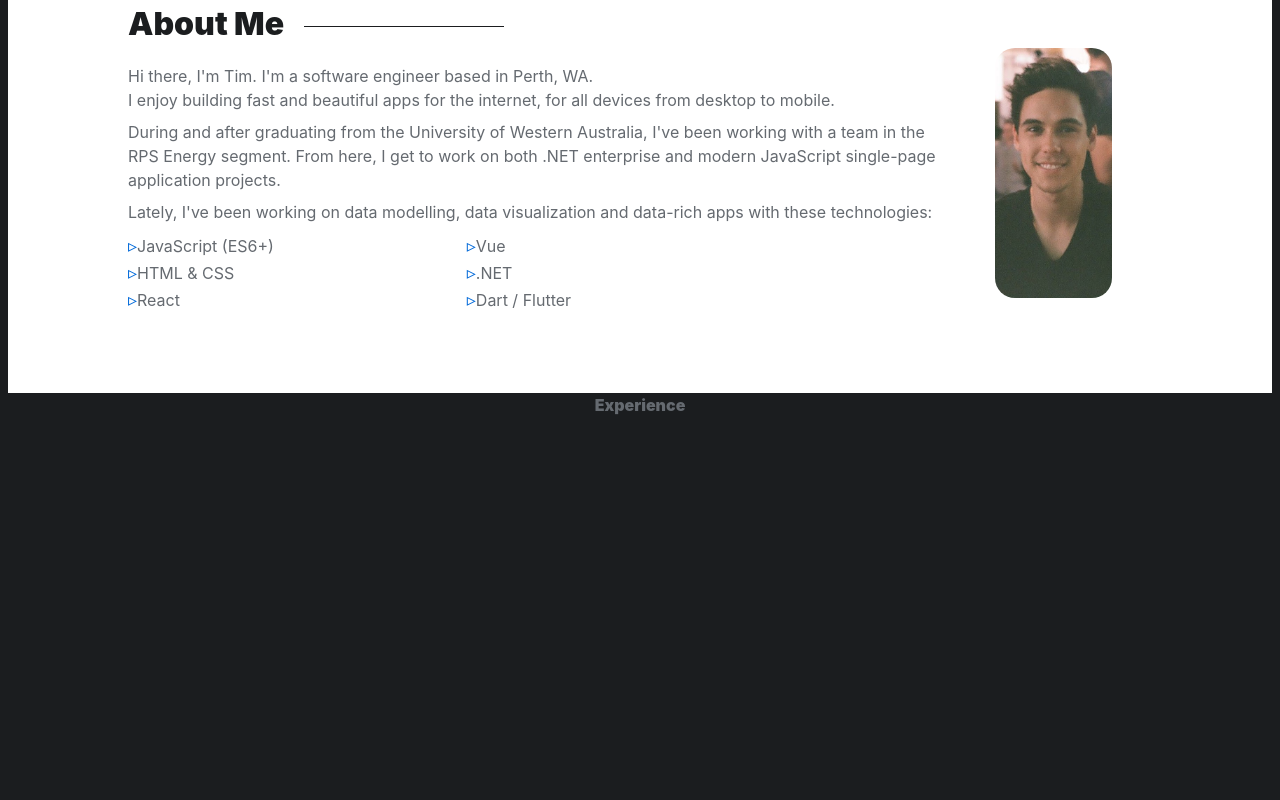
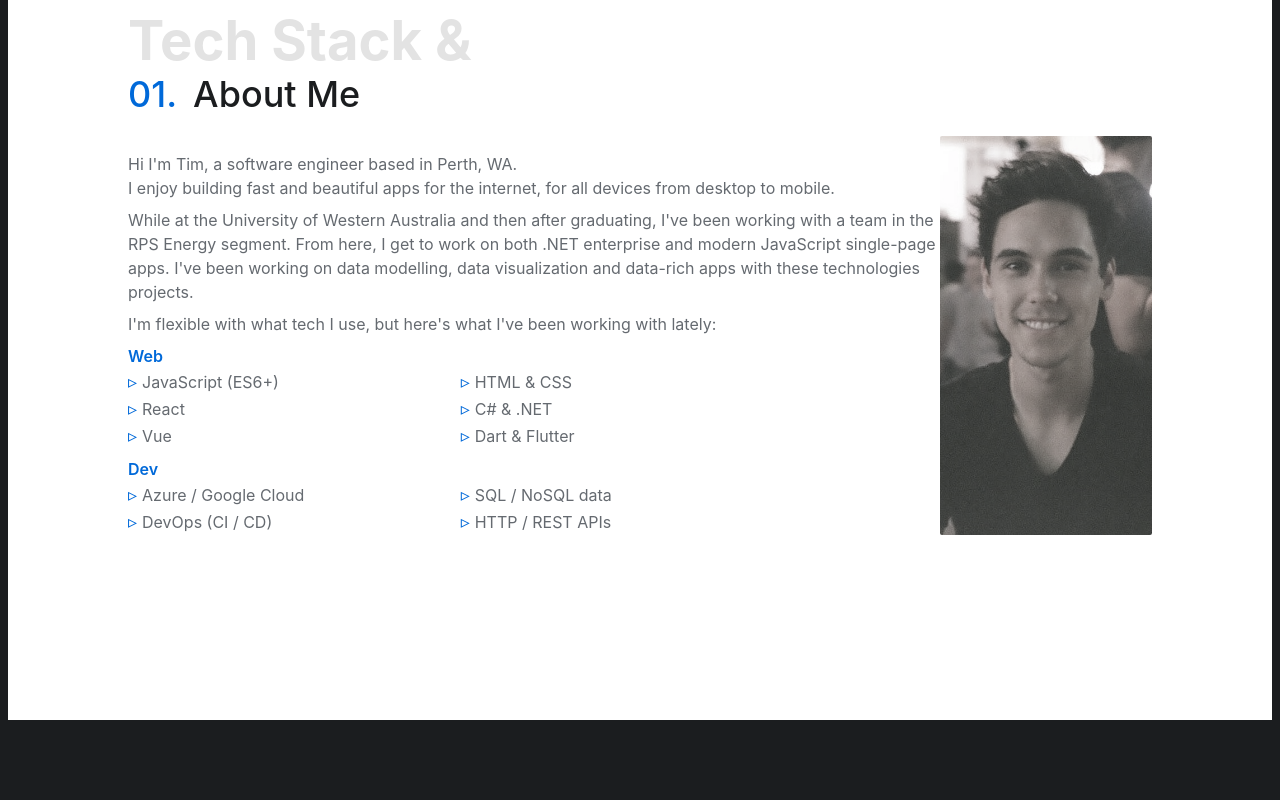
Before and after one commit to timeitel/portfolio, a Next.js app: page / in a window 1280 px wide. Shown: the part 880-1680 px from the top of the page. Built offline with nearby package versions, Linux system fonts and the light colour scheme.

Commit message:
update: about section with subtitle

```diff
--- a/components/aboutme.tsx
+++ b/components/aboutme.tsx
@@ -2,37 +2,57 @@ import styles from '../styles/About.module.css';
 
 export default function AboutMe() {
   return (
-    <section id={styles.about} className='section__header pb-20'>
-      <h1 className='font-black section__title'>About Me</h1>
+    <section id={styles.about} className='section__header pb-20 h-screen'>
+      <hgroup>
+        <h2
+          id={styles.title}
+          className='font-black section__title text-c-grey-1'
+        >
+          Tech Stack &
+        </h2>
+        <h3 className='section__subtitle text-c-dark-1'>
+          <span className='text-c-blue mr-4'>01.</span>About Me
+        </h3>
+      </hgroup>
       <div className={styles.aboutlayout}>
-        <div className='w-4/6:md'>
+        <div className='w-1/2:md'>
           <p className='mt-4'>
-            Hi there, I'm Tim. I'm a software engineer based in Perth, WA.
+            Hi I'm Tim, a software engineer based in Perth, WA.
           </p>
           <p>
             I enjoy building fast and beautiful apps for the internet, for all
             devices from desktop to mobile.
           </p>
           <p className='mt-2'>
-            During and after graduating from the University of Western
-            Australia, I've been working with a team in the RPS Energy segment.
+            While at the University of Western Australia and then after
+            graduating, I've been working with a team in the RPS Energy segment.
             From here, I get to work on both .NET enterprise and modern
-            JavaScript single-page application projects.
+            JavaScript single-page apps. I've been working on data modelling,
+            data visualization and data-rich apps with these technologies
+            projects.
           </p>
           <p className='mt-2'>
-            Lately, I've been working on data modelling, data visualization and
-            data-rich apps with these technologies:
+            I'm flexible with what tech I use, but here's what I've been working
+            with lately:
           </p>
-          <ul id={styles.aboutlist} className='list mt-2'>
+          <h6 className='mt-2 text-c-blue font-semibold'>Web</h6>
+          <ul id={styles.aboutlist} className='list'>
             <li>JavaScript (ES6+)</li>
-            <li>HTML & CSS</li>
             <li>React</li>
             <li>Vue</li>
-            <li>.NET</li>
-            <li>Dart / Flutter</li>
-          </ul>{' '}
+            <li>HTML & CSS</li>
+            <li>C# & .NET</li>
+            <li>Dart & Flutter</li>
+          </ul>
+          <h6 className='mt-2 text-c-blue font-semibold'>Dev</h6>
+          <ul id={styles.aboutlist} className='list'>
+            <li>Azure / Google Cloud</li>
+            <li>DevOps (CI / CD)</li>
+            <li>SQL / NoSQL data</li>
+            <li>HTTP / REST APIs</li>
+          </ul>
         </div>
-        <div id={styles.profilepic}></div>
+        <div className={styles.profilepic}></div>
       </div>
     </section>
   );
--- a/components/experience.tsx
+++ b/components/experience.tsx
@@ -1,7 +1,22 @@
+import styles from '../styles/Experience.module.css';
+
 export default function Experience() {
   return (
-    <section id='experience' className='h-screen'>
-      <h1 className='font-black'>Experience</h1>
+    <section
+      id='experience'
+      className='section__header pb-20 h-screen bg-c-dark-1'
+    >
+      <hgroup>
+        <h2
+          id={styles.title}
+          className='font-black section__title text-c-dark-2'
+        >
+          Experience
+        </h2>
+        <h3 className='section__subtitle text-white'>
+          <span className='text-c-blue mr-4'>02.</span>Where I've Worked
+        </h3>
+      </hgroup>
     </section>
   );
 }
--- a/styles/About.module.css
+++ b/styles/About.module.css
@@ -2,15 +2,14 @@
   background: #fff;
 }
 
-#profilepic {
-  border-radius: 20px;
+.profilepic {
+  border-radius: 2px;
   background-image: url('../public/static/images/profile-pic.jpg');
   background-size: cover;
   background-position: top center;
-  height: 250px;
-  width: 250px;
-  margin: 0 40px;
   display: none;
+  width: 650px;
+  filter: grayscale(80%);
 }
 
 #aboutlist {
@@ -32,7 +31,7 @@
 }
 
 @media only screen and (min-width: 760px) {
-  #profilepic {
+  .profilepic {
     display: block;
   }
 }
--- a/styles/globals.css
+++ b/styles/globals.css
@@ -65,23 +65,20 @@ section {
 }
 
 .section__header {
-  padding-top: 5rem;
+  padding-top: 6rem;
 }
 
 .section__title {
-  font-size: 2rem;
-  display: flex;
-  align-items: center;
-  color: var(--c-dark-1);
+  font-size: 3.4rem;
+  line-height: 0.9;
+  font-weight: 700;
 }
 
-.section__title::after {
-  content: '';
-  display: block;
-  width: 200px;
-  height: 1px;
-  margin: 5px 0 0 20px;
-  background: var(--c-dark-1);
+.section__subtitle {
+  font-size: 2.25rem;
+  line-height: 1.2;
+  margin: 0.5rem 0 1.25rem;
+  font-weight: 500;
 }
 
 @media only screen and (min-width: 550px) {
@@ -126,4 +123,5 @@ section {
   content: '▹';
   color: var(--c-blue);
   font-size: 18px;
+  padding-right: 5px;
 }
```
Also changed, not shown: styles/Experience.module.css (added).
